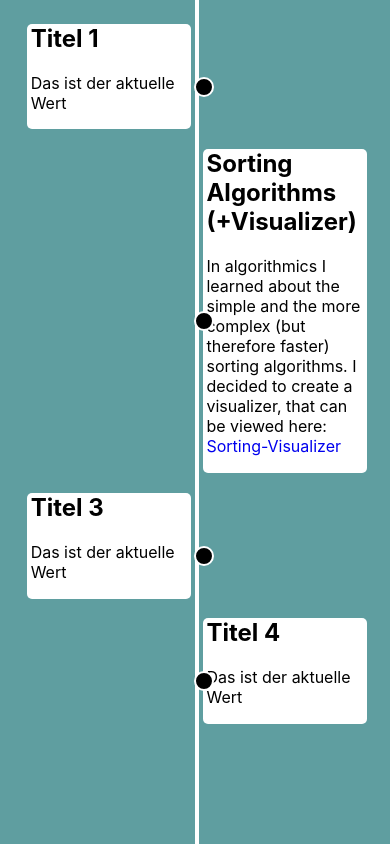
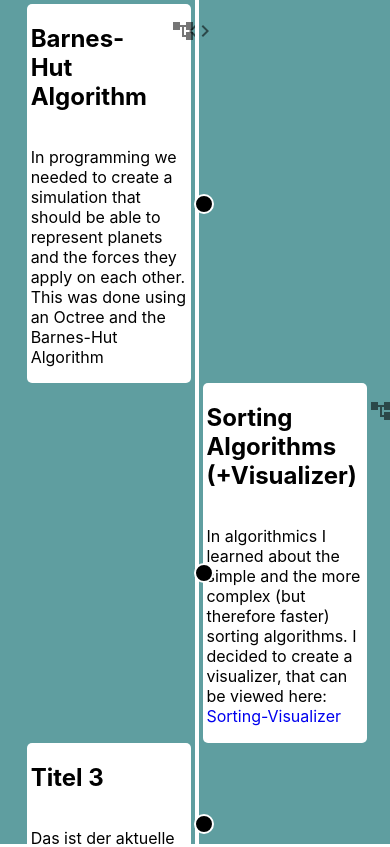
Before and after one commit to ZwickPhilippe/Timeline, a React (Create React App) app: page / in a window 390 px wide. Shown: the top 847 px of the page. Built offline with nearby package versions, Linux system fonts and the light colour scheme.

Commit message:
Adding material ui Icon Buttons

```diff
--- a/Test.html.html
+++ /dev/null
@@ -1,157 +0,0 @@
-<!DOCTYPE html>
-<html>
-<head>
-<meta name="viewport" content="width=device-width, initial-scale=1.0">
-<style>
-* {
-  box-sizing: border-box;
-}
-
-body {
-  background-color: #474e5d;
-  font-family: Helvetica, sans-serif;
-}
-
-/* The actual timeline (the vertical ruler) */
-.timeline {
-  position: relative;
-  max-width: 1200px;
-  margin: 0 auto;
-}
-
-/* The actual timeline (the vertical ruler) */
-.timeline::after {
-  content: '';
-  position: absolute;
-  width: 6px;
-  background-color: white;
-  top: 0;
-  bottom: 0;
-  left: 50%;
-  margin-left: -3px;
-}
-
-/* Container around content */
-.container {
-  padding: 10px 40px;
-  position: relative;
-  background-color: inherit;
-  width: 50%;
-}
-
-/* The circles on the timeline */
-.container::after {
-  content: '';
-  position: absolute;
-  width: 25px;
-  height: 25px;
-  right: -17px;
-  background-color: white;
-  border: 4px solid #FF9F55;
-  top: 15px;
-  border-radius: 50%;
-  z-index: 1;
-}
-
-/* Place the container to the left */
-.left {
-  left: 0;
-}
-
-/* Place the container to the right */
-.right {
-  left: 50%;
-}
-
-
-
-/* Fix the circle for containers on the right side */
-.right::after {
-  left: -16px;
-}
-
-/* The actual content */
-.content {
-  padding: 20px 30px;
-  background-color: white;
-  position: relative;
-  border-radius: 6px;
-}
-
-/* Media queries - Responsive timeline on screens less than 600px wide */
-@media screen and (max-width: 600px) {
-  /* Place the timelime to the left */
-  .timeline::after {
-  left: 31px;
-  }
-
-  /* Full-width containers */
-  .container {
-  width: 100%;
-  padding-left: 70px;
-  padding-right: 25px;
-  }
-
-  /* Make sure that all arrows are pointing leftwards */
-  .container::before {
-  left: 60px;
-  border: medium solid white;
-  border-width: 10px 10px 10px 0;
-  border-color: transparent white transparent transparent;
-  }
-
-  /* Make sure all circles are at the same spot */
-  .left::after, .right::after {
-  left: 15px;
-  }
-
-  /* Make all right containers behave like the left ones */
-  .right {
-  left: 0%;
-  }
-}
-</style>
-</head>
-<body>
-
-<div class="timeline">
-  <div class="container left">
-    <div class="content">
-      <h2>2017</h2>
-      <p>Lorem ipsum dolor sit amet, quo ei simul congue exerci, ad nec admodum perfecto mnesarchum, vim ea mazim fierent detracto. Ea quis iuvaret expetendis his, te elit voluptua dignissim per, habeo iusto primis ea eam.</p>
-    </div>
-  </div>
-  <div class="container right">
-    <div class="content">
-      <h2>2016</h2>
-      <p>Lorem ipsum dolor sit amet, quo ei simul congue exerci, ad nec admodum perfecto mnesarchum, vim ea mazim fierent detracto. Ea quis iuvaret expetendis his, te elit voluptua dignissim per, habeo iusto primis ea eam.</p>
-    </div>
-  </div>
-  <div class="container left">
-    <div class="content">
-      <h2>2015</h2>
-      <p>Lorem ipsum dolor sit amet, quo ei simul congue exerci, ad nec admodum perfecto mnesarchum, vim ea mazim fierent detracto. Ea quis iuvaret expetendis his, te elit voluptua dignissim per, habeo iusto primis ea eam.</p>
-    </div>
-  </div>
-  <div class="container right">
-    <div class="content">
-      <h2>2012</h2>
-      <p>Lorem ipsum dolor sit amet, quo ei simul congue exerci, ad nec admodum perfecto mnesarchum, vim ea mazim fierent detracto. Ea quis iuvaret expetendis his, te elit voluptua dignissim per, habeo iusto primis ea eam.</p>
-    </div>
-  </div>
-  <div class="container left">
-    <div class="content">
-      <h2>2011</h2>
-      <p>Lorem ipsum dolor sit amet, quo ei simul congue exerci, ad nec admodum perfecto mnesarchum, vim ea mazim fierent detracto. Ea quis iuvaret expetendis his, te elit voluptua dignissim per, habeo iusto primis ea eam.</p>
-    </div>
-  </div>
-  <div class="container right">
-    <div class="content">
-      <h2>2007</h2>
-      <p>Lorem ipsum dolor sit amet, quo ei simul congue exerci, ad nec admodum perfecto mnesarchum, vim ea mazim fierent detracto. Ea quis iuvaret expetendis his, te elit voluptua dignissim per, habeo iusto primis ea eam.</p>
-    </div>
-  </div>
-</div>
-
-</body>
-</html>
--- a/package.json
+++ b/package.json
@@ -3,6 +3,8 @@
   "version": "0.1.0",
   "private": true,
   "dependencies": {
+    "@material-ui/core": "^4.12.2",
+    "@material-ui/icons": "^4.11.2",
     "@testing-library/jest-dom": "^5.14.1",
     "@testing-library/react": "^11.2.7",
     "@testing-library/user-event": "^12.8.3",
--- a/src/timeline/Timeline.js
+++ b/src/timeline/Timeline.js
@@ -1,16 +1,17 @@
 import React from 'react';
 import '../App.css';
 import TimelineContainer from './TimelineContainer';
+import CodeIcon from '@material-ui/icons/Code';
 
 function Timeline(){
 
 
     return(
         <div className="timeline">
-            <TimelineContainer left={true} headline={"Titel 1"} content={"Das ist der aktuelle Wert"}></TimelineContainer>
-            <TimelineContainer left={false} headline={"Sorting Algorithms (+Visualizer)"} content={"In algorithmics I learned about the simple and the more complex (but therefore faster) sorting algorithms. I decided to create a visualizer, that can be viewed here: "} link={"https://github.com/ZwickPhilippe/Sorting-Visualizer"} linkName={"Sorting-Visualizer"}></TimelineContainer>
-            <TimelineContainer left={true} headline={"Titel 3"} content={"Das ist der aktuelle Wert"}></TimelineContainer>
-            <TimelineContainer left={false} headline={"Titel 4"} content={"Das ist der aktuelle Wert"}></TimelineContainer>
+            <TimelineContainer left={true} headline={"Barnes-Hut Algorithm"} content={"In programming we needed to create a simulation that should be able to represent planets and the forces they apply on each other. This was done using an Octree and the Barnes-Hut Algorithm"} tag={['algorithms', 'coding']}></TimelineContainer>
+            <TimelineContainer left={false} headline={"Sorting Algorithms (+Visualizer)"} content={"In algorithmics I learned about the simple and the more complex (but therefore faster) sorting algorithms. I decided to create a visualizer, that can be viewed here: "} link={"https://github.com/ZwickPhilippe/Sorting-Visualizer"} linkName={"Sorting-Visualizer"} tag={['algorithms']}></TimelineContainer>
+            <TimelineContainer left={true} headline={"Titel 3"} content={"Das ist der aktuelle Wert"} tag={[]}></TimelineContainer>
+            <TimelineContainer left={false} headline={"Titel 4"} content={"Das ist der aktuelle Wert"} tag={[]}></TimelineContainer>
 
 
       </div>
--- a/src/timeline/TimelineContainer.js
+++ b/src/timeline/TimelineContainer.js
@@ -1,7 +1,8 @@
 import React from 'react';
 import '../App.css';
-
-
+import { IconButton } from '@material-ui/core';
+import AccountTreeIcon from '@material-ui/icons/AccountTree';
+import CodeIcon from '@material-ui/icons/Code';
 function TimelineContainer(props){
 
 
@@ -14,8 +15,22 @@ function TimelineContainer(props){
     return(
             <React.Fragment>
             <div className={'timelineContainer ' + (props.left? "left" : "right")}>
+                <div style={{display: 'flex', flexDirection: 'row'}}>
                 <h2>{props.headline}</h2>
-                <p>{props.content}  <a href={props.link} style={{textDecoration: 'none'}}>{props.linkName}</a> <i className="fas fa-sitemap"></i></p>
+                <div style={props.tag.includes('algorithms')? {width: '10%', marginTop: '2%'} : {display:'none'}}>
+
+                <IconButton aria-label="delete" >
+                    <AccountTreeIcon />
+                </IconButton>
+                </div>
+                <div style={props.tag.includes('coding')? {width: '10%', marginTop: '2%'} : {display:'none'}}>
+
+                <IconButton aria-label="delete" >
+                    <CodeIcon />
+                </IconButton>
+                </div>
+                </div>
+                <p>{props.content}  <a href={props.link} style={{textDecoration: 'none'}}>{props.linkName}</a> </p>
             </div>
 
             </React.Fragment>
```
Also changed, not shown: 2 other files (tests, documents, lock files or other folders).
